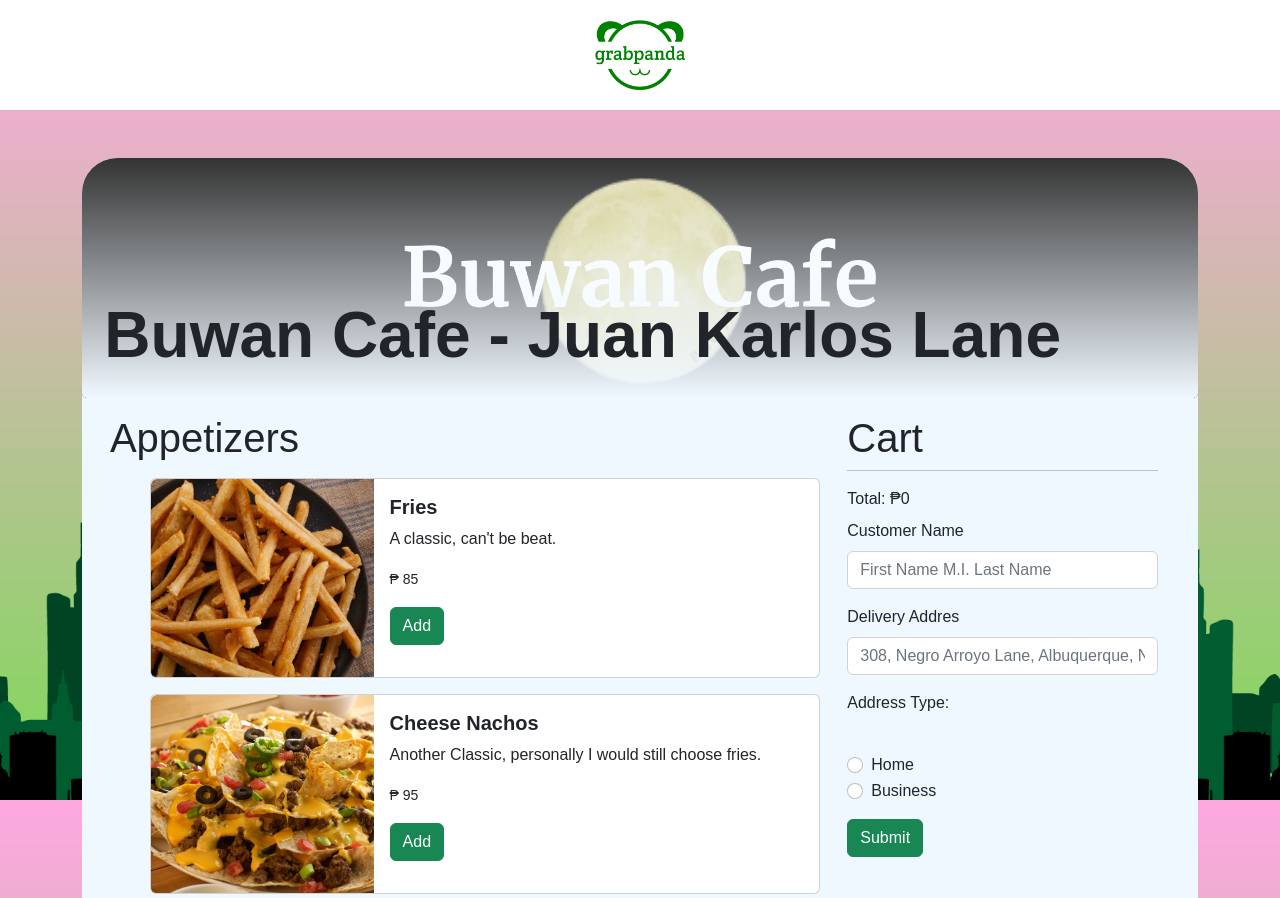
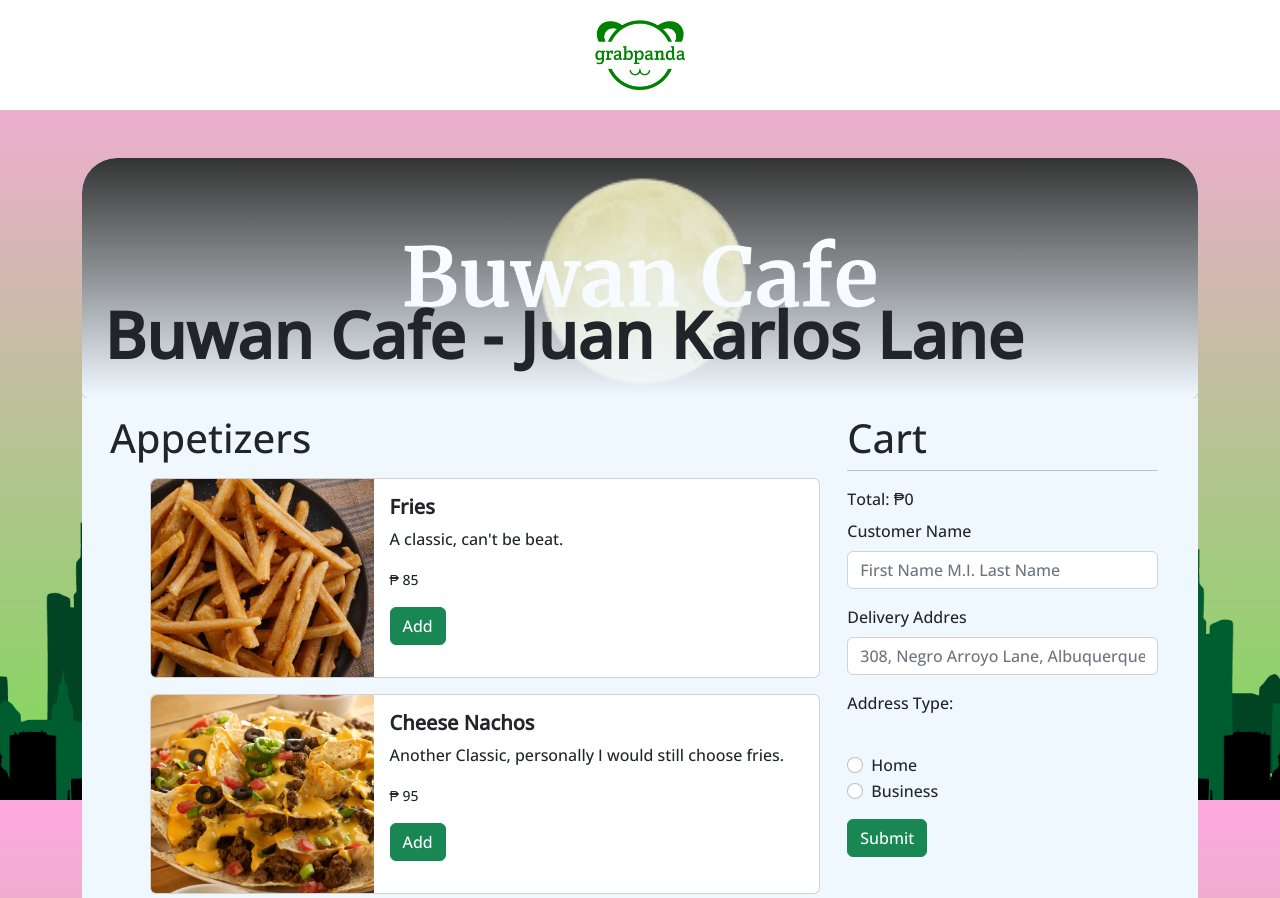
Before and after one commit to scapule2026/CS3Q4GrabPanda, a plain HTML site: page pages/buwan/buwan.html in a window 1280 px wide. Shown: the top 898 px of the page. Drawn offline with nearby package versions, Linux system fonts and the light colour scheme.

Commit message:
Update buwan.html

```diff
--- a/pages/buwan/buwan.html
+++ b/pages/buwan/buwan.html
@@ -4,10 +4,11 @@
         <meta charset="UTF-8">
         <link href="https://cdn.jsdelivr.net/npm/bootstrap@5.2.3/dist/css/bootstrap.min.css" rel="stylesheet">
         <script src="https://cdn.jsdelivr.net/npm/bootstrap@5.2.3/dist/js/bootstrap.bundle.min.js"></script>
+        <link href="https://fonts.googleapis.com/css2?family=Open+Sans:wght@500&display=swap" rel="stylesheet">
         <title>Grab Panda</title>
         <style>
             body{
-                font-family:arial;
+               font-family: 'Open Sans', sans-serif;
                 margin:0;
                 padding:0;
                 overflow-x: hidden;
```
